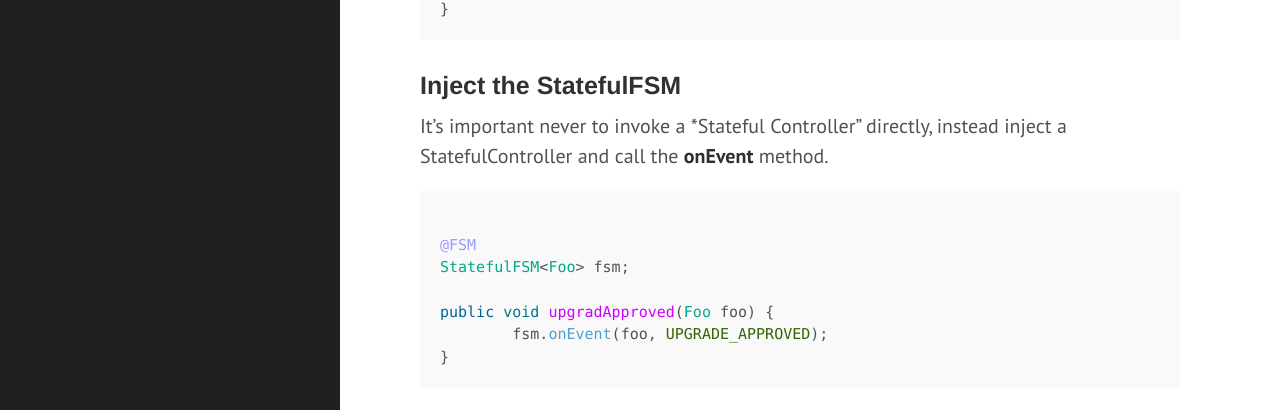
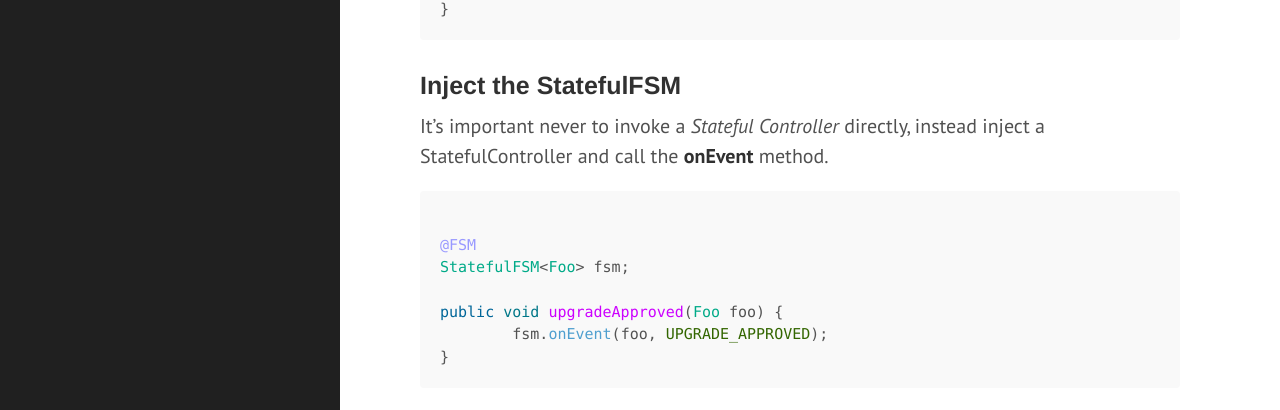
Before and after one commit to statefulj/statefulj, a Jekyll site: the page built from framework.md, in a window 1280 px wide and 900 px high, scrolled down 8318 px. Shown: the part 372-782 px from the top of the window. Built offline with Jekyll 4.4.1, drawn with Linux system fonts in a browser that asks for light colours; Markdown is read by kramdown in place of the engine named in the settings; some of the changed text lies outside the part shown.

Commit message:
Framework WIP

````diff
--- a/framework.md
+++ b/framework.md
@@ -251,7 +251,7 @@ In the *Stateful Framework*, a Transition is a method in the *Stateful Controlle
 |---		|-------------------         	| -------------                                                                                        |
 | from      | &lt;state&gt;&verbar;&ast;	| The "from" State.  If left blank or the state is "&ast;", then this transition applies to all states |
 | event		| &lt;event&gt;				 	| A String that defines the [Event](#define-your-events) |
-| to		| &lt;state&gt;					| The "to" State. If left blank or the state is "&ast;*, then there is no change from the current state |
+| to		| &lt;state&gt;;&verbar;&ast;	| The "to" State. If left blank or the state is "&ast;", then there is no change from the current state |
 
 When a Transition is invoked, the *StatefulJ Framework* will invoke the associated method.  The first two parameters are always:
 
@@ -294,14 +294,14 @@ public class FooController {
 
 ### <a name="inject-stateful-fsm"></a> Inject the StatefulFSM
 
-It's important never to invoke a *Stateful Controller" directly, instead inject a StatefulController and call the **onEvent** method.
+It's important never to invoke a *Stateful Controller* directly, instead inject a StatefulController and call the **onEvent** method.
 
 ```java
 
 @FSM
 StatefulFSM<Foo> fsm;
 
-public void upgradApproved(Foo foo) {
+public void upgradeApproved(Foo foo) {
 	fsm.onEvent(foo, UPGRADE_APPROVED);
 }
 ```
````
